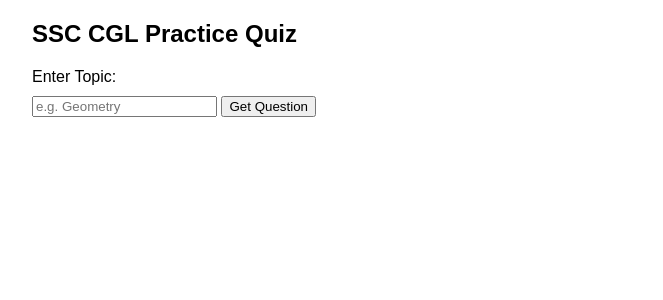
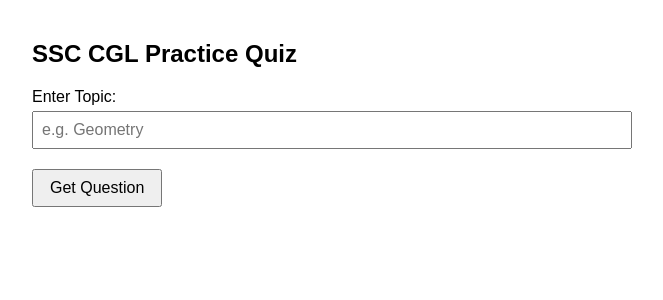
Before and after one commit to shiva249-git/instaquiz, a Flask app: template templates/index.html in a window 1280 px wide. Shown: the top 300 px of the page, without its empty margins (308-971 px from the left). Run offline with Flask 3, Linux system fonts and the light colour scheme; the template is opened without the code that fills it, so the values that code supplies are empty.

Commit message:
templates

```diff
--- a/templates/index.html
+++ b/templates/index.html
@@ -5,10 +5,33 @@
   <meta name="viewport" content="width=device-width, initial-scale=1.0" />
   <title>SSC CGL Quiz Bot</title>
   <style>
-    body { font-family: sans-serif; max-width: 600px; margin: auto; }
-    button { margin-top: 10px; }
-    .question { margin-top: 20px; }
-    .result { margin-top: 10px; font-weight: bold; }
+    body {
+      font-family: sans-serif;
+      max-width: 600px;
+      margin: auto;
+      padding: 20px;
+    }
+    button {
+      margin-top: 10px;
+      padding: 8px 16px;
+      font-size: 16px;
+    }
+    .question {
+      margin-top: 20px;
+    }
+    .result {
+      margin-top: 15px;
+      font-weight: bold;
+      font-size: 18px;
+    }
+    input[type="text"] {
+      padding: 8px;
+      width: 100%;
+      box-sizing: border-box;
+      font-size: 16px;
+      margin-top: 5px;
+      margin-bottom: 10px;
+    }
   </style>
 </head>
 <body>
@@ -30,75 +53,86 @@
     let sessionId = null;
     let selectedAnswer = null;
 
+    function getQuiz() {
+      const topic = document.getElementById('topic').value.trim();
+
+      if (!topic) {
+        alert("Please enter a topic.");
+        return;
+      }
+
+      fetch('https://ssc-cgl-quiz.onrender.com/quiz', {
+        method: 'POST',
         headers: { 'Content-Type': 'application/json' },
         body: JSON.stringify({ topic: topic })
-
       })
-      .then(res => res.json())
-
+      .then(res => {
+        if (!res.ok) throw new Error("Server error");
+        return res.json();
+      })
       .then(data => {
-
         sessionId = data.session_id;
 
         document.getElementById('questionText').innerText = data.question;
 
         const optionsDiv = document.getElementById('options');
-
         optionsDiv.innerHTML = '';
 
         for (const [key, value] of Object.entries(data.options)) {
           const radio = document.createElement('input');
           radio.type = 'radio';
           radio.name = 'answer';
-
           radio.value = key;
-          radio.onclick = () => selectedAnswer = key;
-
-          optionsDiv.appendChild(radio);
-
-          const label = document.createElement('label');
-
-          label.innerText = ` ${key}) ${value}`;
-          optionsDiv.appendChild(label);
-
-
-          optionsDiv.appendChild(document.createElement('br'));
-        }
-
 
         document.getElementById('questionArea').style.display = 'block';
 
         document.getElementById('result').innerText = '';
+      .catch(err => {
+        console.error(err);
+        alert("Could not load quiz question.");
       });
-
     }
 
+    function submitAnswer() {
+      })
 
-    function submitAnswer() {
       if (!selectedAnswer) {
+        alert("Please select an answer.");
+        return;
 
-        alert('Please select an answer.');
-        return;
       }
 
 
       fetch('https://ssc-cgl-quiz.onrender.com/answer', {
-
         method: 'POST',
         headers: { 'Content-Type': 'application/json' },
         body: JSON.stringify({
+
           session_id: sessionId,
           answer: selectedAnswer
 
         })
+
       })
-      .then(res => res.json())
+      .then(res => {
+
+        if (!res.ok) throw new Error("Server error");
+        return res.json();
+      })
+
       .then(data => {
         if (data.result === 'correct') {
-          document.getElementById('result').innerText = `✅ Correct! ${data.explanation}`;
+          document.getElementById('result').innerText =
+            `✅ Correct! ${data.explanation}`;
         } else {
-          document.getElementById('result').innerText = `❌ Wrong. Correct answer is ${data.correct_answer}. ${data.explanation}`;
+
+          document.getElementById('result').innerText =
+            `❌ Wrong. Correct answer is ${data.correct_answer}. ${data.explanation}`;
         }
+      })
+      .catch(err => {
+        console.error(err);
+        alert("Could not submit your answer.");
       });
     }
   </script>
```
